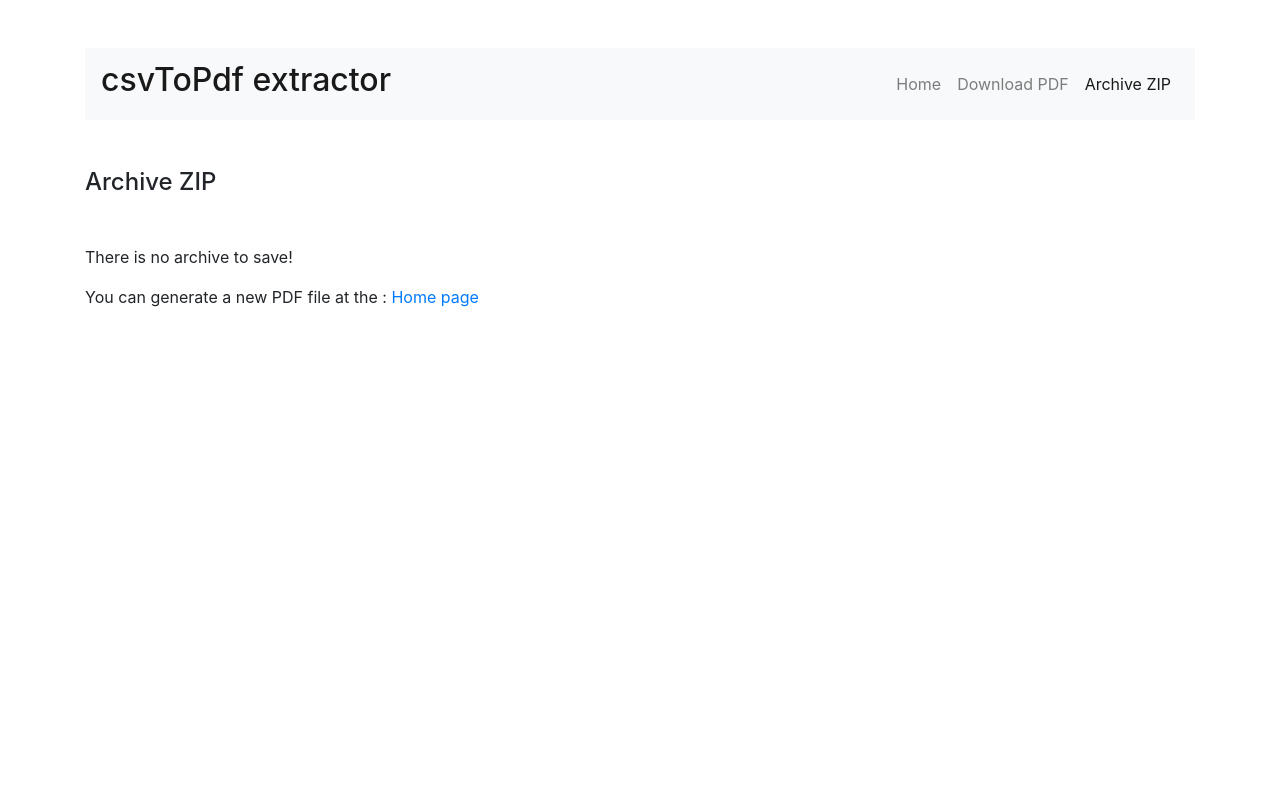
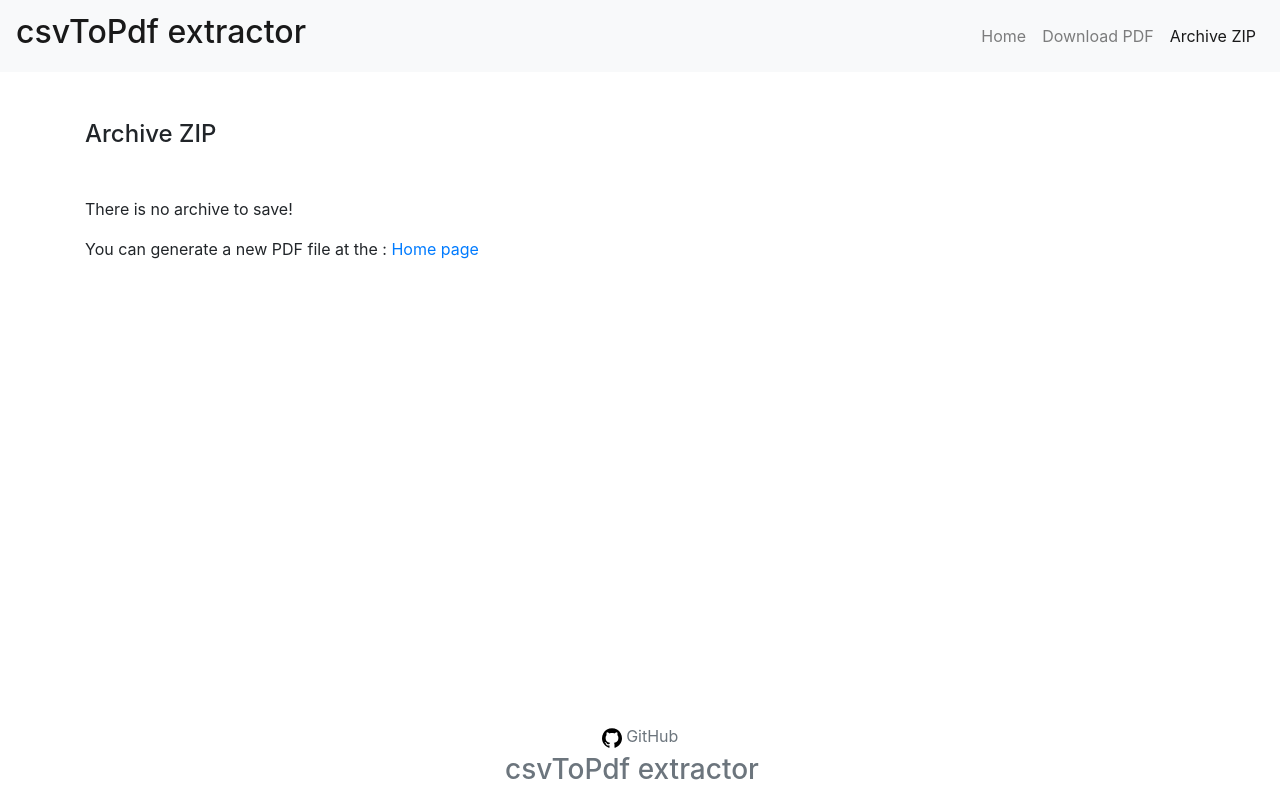
Before and after one commit to selyamanis/csv-to-pdf, a PHP site: page /interface/archiveZip.php in a window 1280 px wide. Run offline with PHP 8.4, Linux system fonts and the light colour scheme.

Commit message:
Header and footer added to the view template page

```diff
--- a/templates/template.php
+++ b/templates/template.php
@@ -10,14 +10,9 @@
        <link rel="stylesheet" href="https://stackpath.bootstrapcdn.com/bootstrap/4.3.1/css/bootstrap.min.css" integrity="sha384-ggOyR0iXCbMQv3Xipma34MD+dH/1fQ784/j6cY/iJTQUOhcWr7x9JvoRxT2MZw1T" crossorigin="anonymous">
 
     </head>
-
-    <div class="container">
-	    <body>
-	        <nav class="my-5 navbar navbar-expand-lg navbar-light bg-light">
+		<header>
+			<nav class="navbar navbar-expand-lg navbar-light bg-light">
 				<a class="navbar-brand" href="../interface/generatePdf.php"><h2>csvToPdf extractor</h2></a>
-				<button class="navbar-toggler" type="button" data-toggle="collapse" data-target="#navbarSupportedContent" aria-controls="navbarSupportedContent" aria-expanded="false" aria-label="Toggle navigation">
-				<span class="navbar-toggler-icon"></span>
-				</button>
 	            <div class="collapse navbar-collapse" id="navbarSupportedContent">
 	                <ul class="navbar-nav ml-auto">
 	                    <li class="nav-item <?php if ($title == 'Home page') { echo ' active'; } ?>">
@@ -32,9 +27,19 @@
 	                </ul>
 	            </div>
 	        </nav>
+		</header>
 
-	        <?= $content ?>
+		<div class="container vertical-center">
+		    <body>
 
-	    </body>
-    </div>
+		        <?= $content ?>
+
+		    </body>
+		</div>
+
+		<footer class="text-muted text-center fixed-bottom">
+			<a target="_blank" href="https://github.com/aselyamanis/csv-to-pdf"><img border="0" alt="github" src="../public/images/gitHubIcon.svg" width="20" height="20"></a>
+			<a class="text-muted text-center" target="_blank" href="https://github.com/aselyamanis/csv-to-pdf">GitHub</a></br>
+			<a class="navbar-brand text-muted text-center" href="../interface/generatePdf.php"><h3>csvToPdf extractor</h3></a>
+		</footer>
 </html>
```
Also changed, not shown: public/images/gitHubIcon.svg (added).
